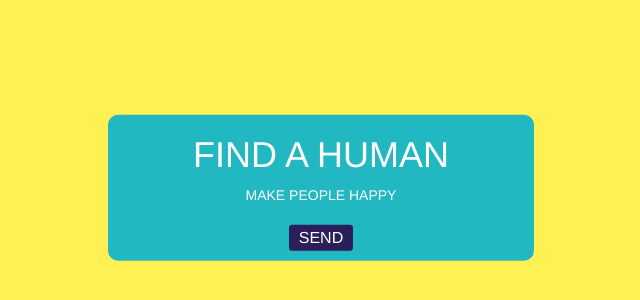
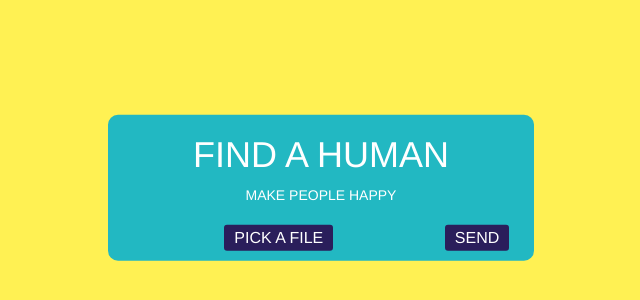
Before and after one commit to Tapanila/Riemu, a plain HTML site: page index.html in a window 1280 px wide. Shown: the part 212-512 px from the top of the page, without its empty margins (319-959 px from the left). Drawn offline with nearby package versions, Linux system fonts and the light colour scheme.

Commit message:
file picker

```diff
--- a/css/main.css
+++ b/css/main.css
@@ -15,7 +15,7 @@ body {
   background-color: #22B8C2;
   border-radius: 10px;
 }
-.button {
+ .button {
     background-color: #2A1E5B; /* Green */
     border: none;
     border-radius: 3px;
@@ -30,3 +30,32 @@ body {
     margin: 10px!important;
     cursor: pointer;
 }
+#label-upload{
+  background-color: #2A1E5B; /* Green */
+  border: none;
+  border-radius: 3px;
+  margin: 10px!important;
+  color: white;
+  text-transform: uppercase;
+  padding: 2px 10px;
+  text-align: center;
+  text-decoration: none;
+  display: inline-block;
+  font-size: 16px;
+  margin: 10px!important;
+  cursor: pointer;
+}
+.inputfile {
+	width: 0px;
+	height: 0px;
+	opacity: 0;
+	overflow: hidden;
+	position: absolute;
+	z-index: -1;
+}
+#label-upload{
+  font-weight: normal;
+}
+#continue {
+  float: right;
+}
--- a/index.html
+++ b/index.html
@@ -18,8 +18,15 @@
     <div class="col-xs-4 col-xs-offset-4" id="main-image-container">
       <h1>FIND A HUMAN</h1>
       <p>MAKE PEOPLE HAPPY</p>
+      <label id="label-upload" class="button">PICK A FILE
+        <input type="file" class="inputfile" id="upload-photo">
+      </label>
       <button class="button" type="button" id="continue">SEND</button>
+
     </div>
+
+
+
 
 </div>
 
--- /dev/null
+++ b/js/main.js
@@ -0,0 +1,4 @@
+var input = $( "input:file" ).css({
+  background: "yellow",
+  border: "3px red solid"
+});
```
